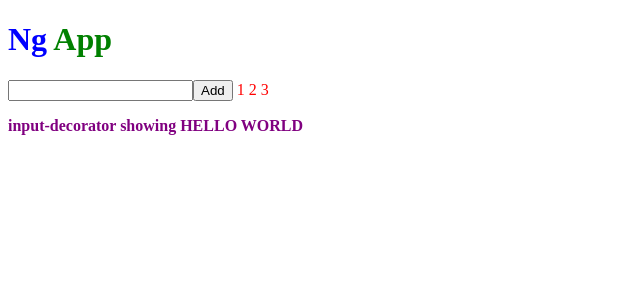
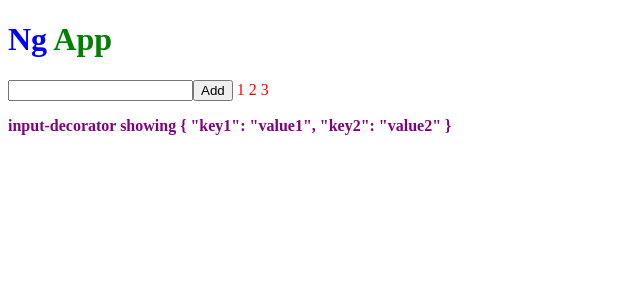
Before and after one commit to dirkzukunft/ng-playground, an Angular app: page / in a window 1280 px wide. Shown: the top 300 px of the page, without its empty margins (0-640 px from the left). Built offline with nearby package versions, Linux system fonts and the light colour scheme.

Commit message:
Pass an object as input decorator and show it using a json pipe

```diff
--- a/src/app/app.component.html
+++ b/src/app/app.component.html
@@ -1,7 +1,5 @@
 <h1>Ng <span class="green">App</span></h1>
 <main>
   <playground-test-form></playground-test-form>
-  <playground-input-decorator
-    [data]="sampleString"
-  ></playground-input-decorator>
+  <playground-input-decorator [data]="sampleData"></playground-input-decorator>
 </main>
--- a/src/app/app.component.ts
+++ b/src/app/app.component.ts
@@ -7,5 +7,5 @@ import { Component } from '@angular/core';
 })
 export class AppComponent {
   title = 'ng-playground';
-  sampleString = 'Hello World';
+  sampleData = { key1: 'value1', key2: 'value2' };
 }
--- a/src/app/test/input-decorator/input-decorator.component.html
+++ b/src/app/test/input-decorator/input-decorator.component.html
@@ -1,3 +1,3 @@
 <p [style]="'color: purple; font-weight: bold;'">
-  input-decorator showing {{ data | uppercase }}
+  input-decorator showing {{ data | json }}
 </p>
--- a/src/app/test/input-decorator/input-decorator.component.ts
+++ b/src/app/test/input-decorator/input-decorator.component.ts
@@ -6,7 +6,10 @@ import { Component, Input, OnInit } from '@angular/core';
   styleUrls: ['./input-decorator.component.css'],
 })
 export class InputDecoratorComponent implements OnInit {
-  @Input() data: string = 'default';
+  @Input() data: { key1: string; key2: string } = {
+    key1: 'default value1',
+    key2: 'default value2',
+  };
 
   constructor() {}
 
```
